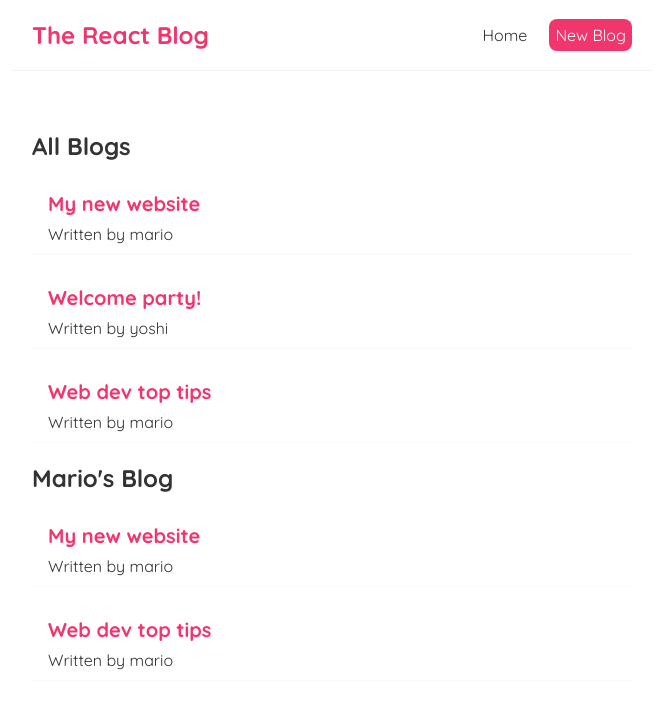
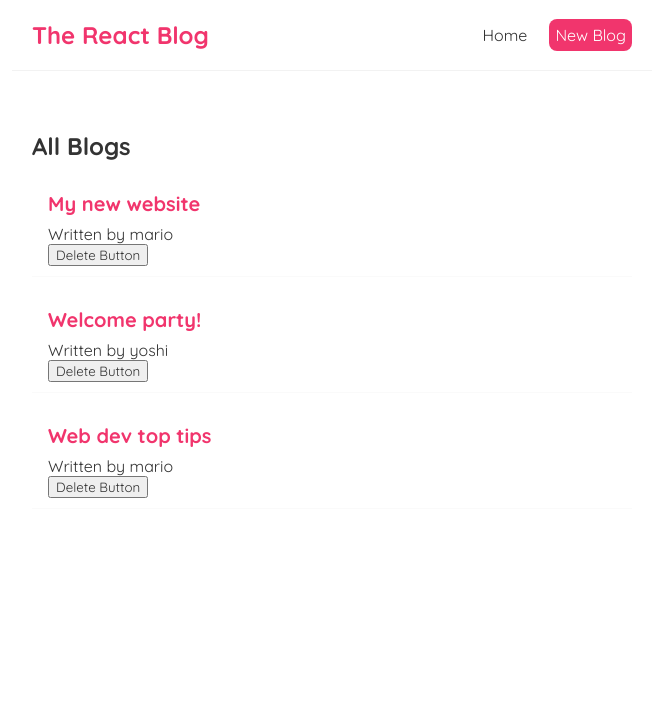
Before and after one commit to sayemalmahdi/react-blog, a React (Create React App) app: page / in a window 1280 px wide. Shown: the top 708 px of the page, without its empty margins (308-971 px from the left). Built offline with nearby package versions, Linux system fonts and the light colour scheme.

Commit message:
Functions as Props

```diff
--- a/src/components/BlogList.js
+++ b/src/components/BlogList.js
@@ -1,7 +1,6 @@
-const BlogList = ({blogs, title}) => {
+const BlogList = ({blogs, title, handleDelete }) => {
     // const blogs = props.blogs;
     // const title = props.title;
-
   return (
     <div className="blog-list">
         <h2>{title}</h2>
@@ -9,6 +8,7 @@
         <div className="blog-preview" key={blog.id} >
           <h2>{ blog.title }</h2>
           <p>Written by { blog.author }</p>
+          <button onClick={() => handleDelete(blog.id)}>Delete Button</button>
         </div>
       ))}
     </div>
--- a/src/components/Home.js
+++ b/src/components/Home.js
@@ -9,10 +9,18 @@
     { title: 'Web dev top tips', body: 'lorem ipsum...', author: 'mario', id: 3 }
   ])
 
+  const handleDelete = (id) => {
+    const newBlogs = blogs.filter(blog => blog.id !== id);
+    setBlogs(newBlogs);
+  }
+
   return (
     <div className="home">
-      <BlogList blogs={blogs} title="All Blogs" />
-      <BlogList blogs={blogs.filter((blog) => blog.author === 'mario' )} title="Mario's Blog" />
+      <BlogList blogs={blogs} title="All Blogs" handleDelete={handleDelete} />
+
+      {/* Showing only Mario's Blog */}
+      {/* <BlogList blogs={blogs.filter((blog) => blog.author === 'mario' )} title="Mario's Blog" handleDelete={handleDelete}/> */}
+
     </div>
   )
 }
```
